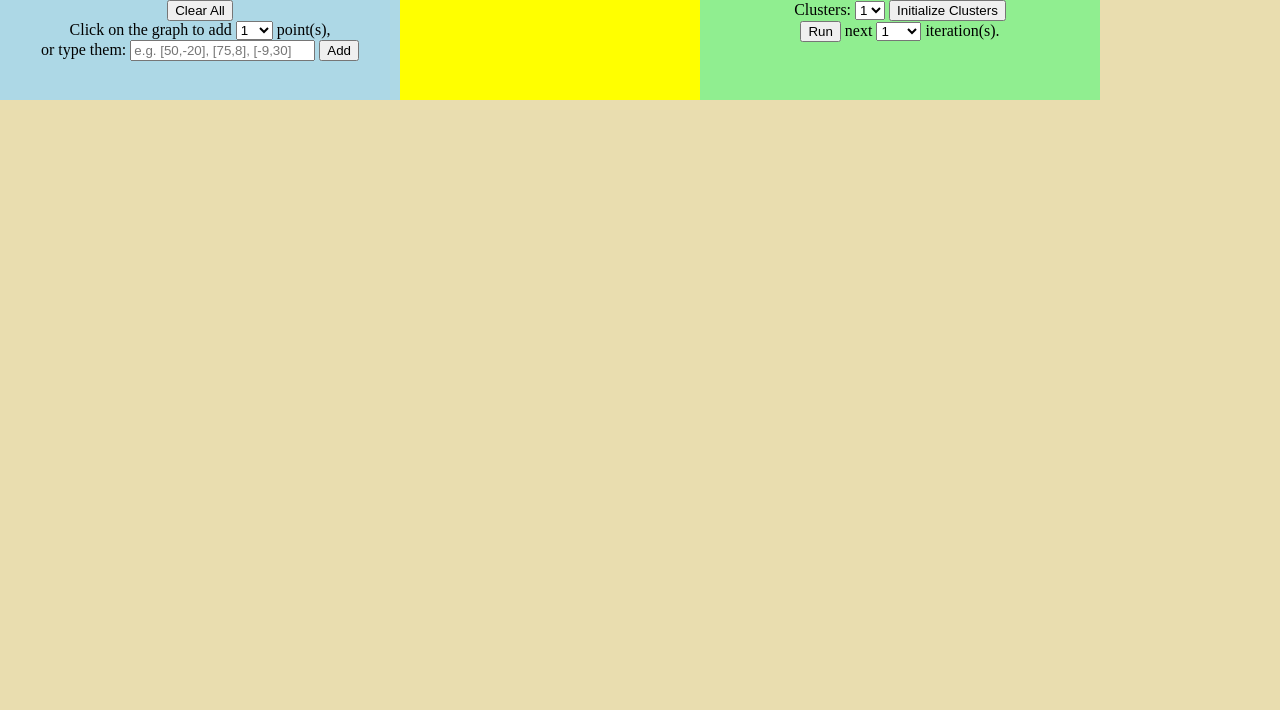
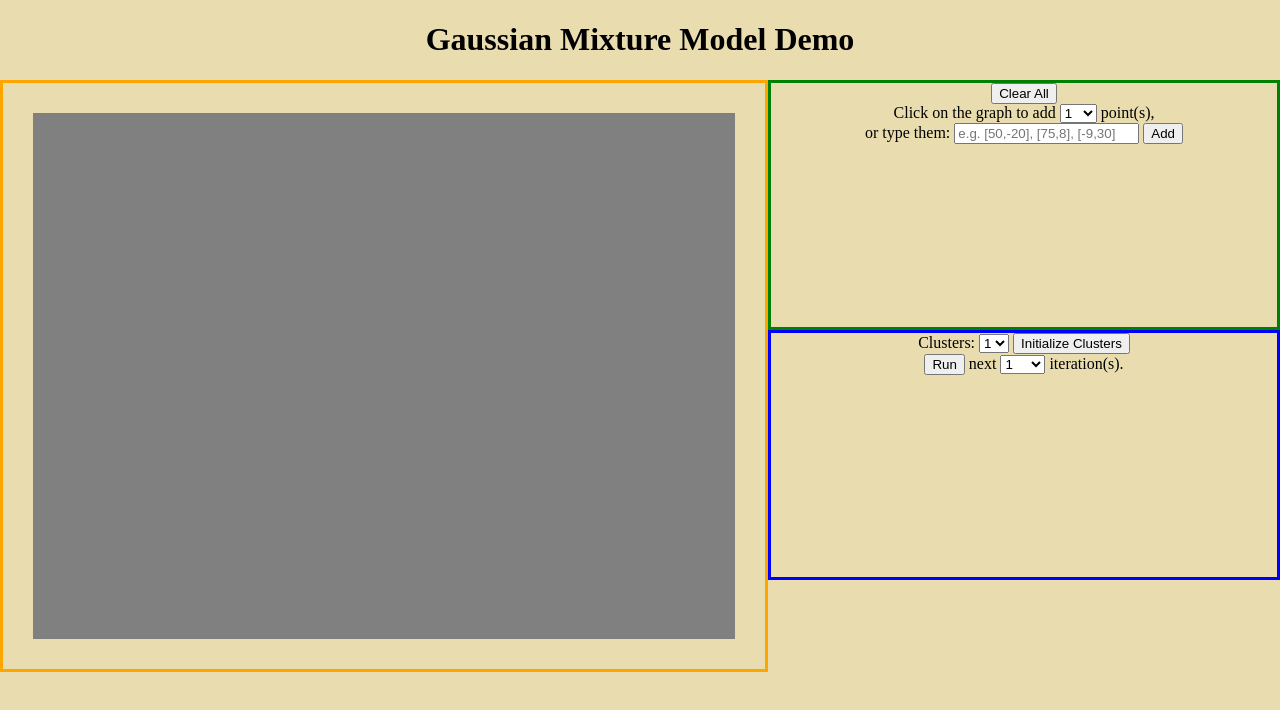
Before and after one commit to lukapopijac/gaussian-mixture-model, a website: page example/index.html in a window 1280 px wide. Drawn offline with Linux system fonts and the light colour scheme.

Commit message:
flexbox and sizing

```diff
--- a/example/index.html
+++ b/example/index.html
@@ -10,8 +10,13 @@
 		<script src="main.js"></script>
 	</head>
 	<body>
-		<div class="main-container">
-			<div class="controls1">
+		<h1>Gaussian Mixture Model Demo</h1>
+		<div class="container">
+			<div class="graph">
+				<canvas></canvas>
+			</div>
+
+			<div class="controls-top">
 				<button>Clear All</button>
 				<br>
 				Click on the graph to add
@@ -27,10 +32,7 @@
 				<button>Add</button>
 			</div>
 
-			<div class="graph">
-			</div>
-
-			<div class="controls2">
+			<div class="controls-bottom">
 				Clusters:
 				<select>
 					<option>1</option>
--- a/example/style.css
+++ b/example/style.css
@@ -11,25 +11,57 @@ body {
 	text-align: center;
 }
 
-.main-container {
+
+.container {
 	display: flex;
+	flex-direction: column;
+	height: 500px;
 }
 
-.controls1 {
-	max-width: 700px;
-	width: 400px;
-	background: lightblue;
+.controls-top {
+	/*flex: 1;*/
+	width: 100%;
+	order: -1;
+	border: 3px solid green;
 }
 
-.controls2 {
-	max-width: 700px;
-	width: 400px;
-	background: lightgreen;
+.controls-bottom {
+	/*flex: 1;*/
+	width: 100%;
+	border: 3px solid blue;
 }
 
 .graph {
-	max-width: 700px;
-	width: 300px;
-	height: 100px;
-	background: yellow;
+	/*flex: 5;*/
+	width: 100%;
+	border: 3px solid orange;
+	padding: 30px;
 }
+
+.graph canvas {
+	display: block;
+	width: 100%;
+	/*height: 100%;*/
+	padding-bottom: 25%;
+	background: grey;
+	/*border: 1px solid blue;*/
+}
+
+@media screen and (min-width: 700px) {
+	.container {
+		flex-wrap: wrap;
+	}
+	.container > .graph {
+		flex-basis: 100%;
+		width: 60%;
+	}
+	.container > .controls-top {
+		flex-basis: 50%;
+		width: 40%;
+		order: 0;
+	}
+	.container > .controls-bottom {
+		flex-basis: 50%;
+		width: 40%;
+	}
+}
```
